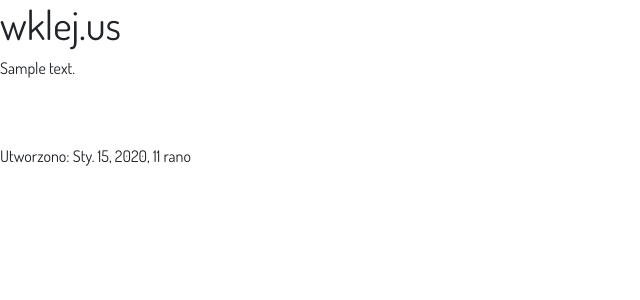
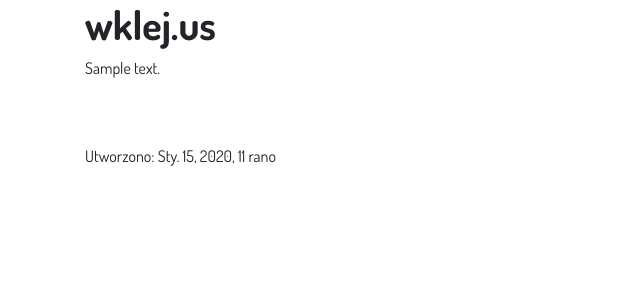
Before and after one commit to janokruta/wklej.us, a Django app: a page that uses templates/base.html in a window 1280 px wide. Shown: the top 300 px of the page, without its empty margins (0-640 px from the left). Run offline with Django 3.2, Linux system fonts and the light colour scheme; tables that the repository leaves empty hold one stand-in row (values such as "Sample post"); some libraries are stand-ins or nearby versions.

Commit message:
Base html styling with bootstrap

```diff
--- a/templates/base.html
+++ b/templates/base.html
@@ -9,7 +9,9 @@
   <link rel="stylesheet" href="{% static 'css/main.css' %}">
 </head>
 <body>
-<h1>wklej.us</h1>
-{% block content %}{% endblock %}
+<div class="container">
+  <h1 class="font-weight-bold">wklej.us</h1>
+  {% block content %}{% endblock %}
+</div>
 </body>
 </html>
```
